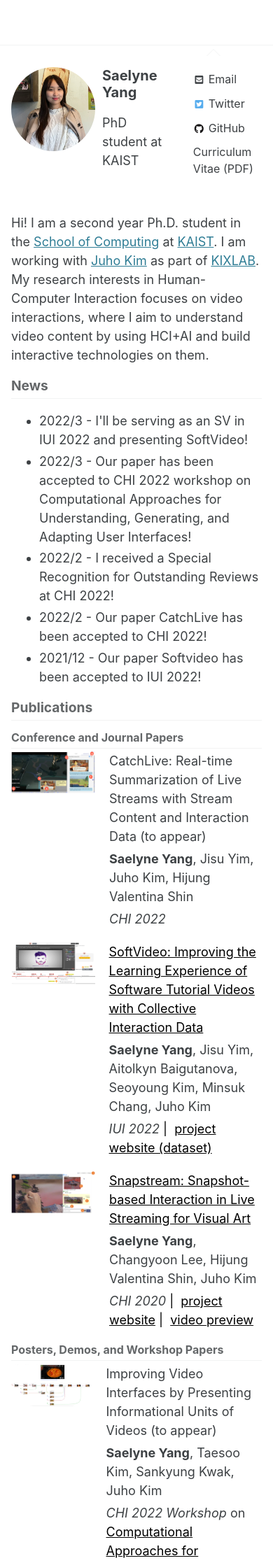
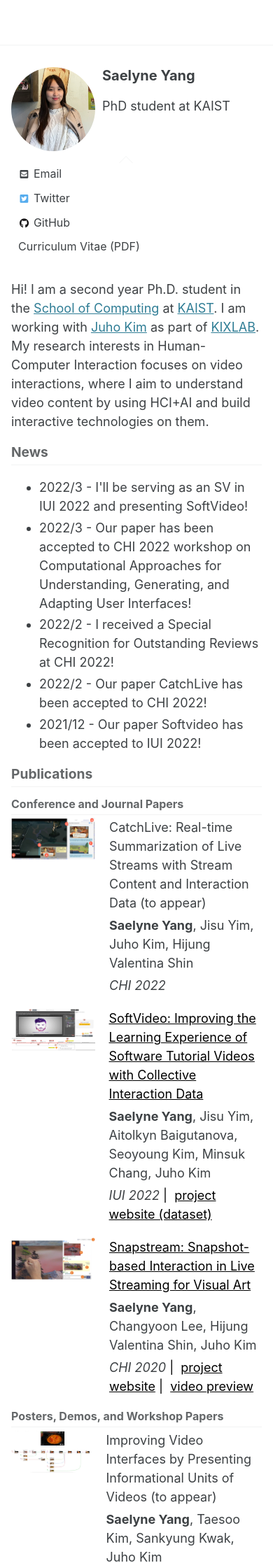
Before and after one commit to saelyne/saelyne-website, a Jekyll site: the page built from index.html, in a window 390 px wide. Shown: the top 2234 px of the page at 70% size. Built offline with Jekyll 4.4.1, drawn with Linux system fonts in a browser that asks for light colours; cached includes are drawn as plain includes; the list of posts is cut into pages by our own code.

Commit message:
Responsive

```diff
--- a/assets/css/main.scss
+++ b/assets/css/main.scss
@@ -100,6 +100,8 @@
 @media (max-width: 600px) {
   .author__urls-wrapper {
     padding-left: 0;
+    display: block;
+    margin-left: -30px;
   }
   .paper-wrapper img {
     width: 120px;
```
Also changed, not shown: 3 other files.
